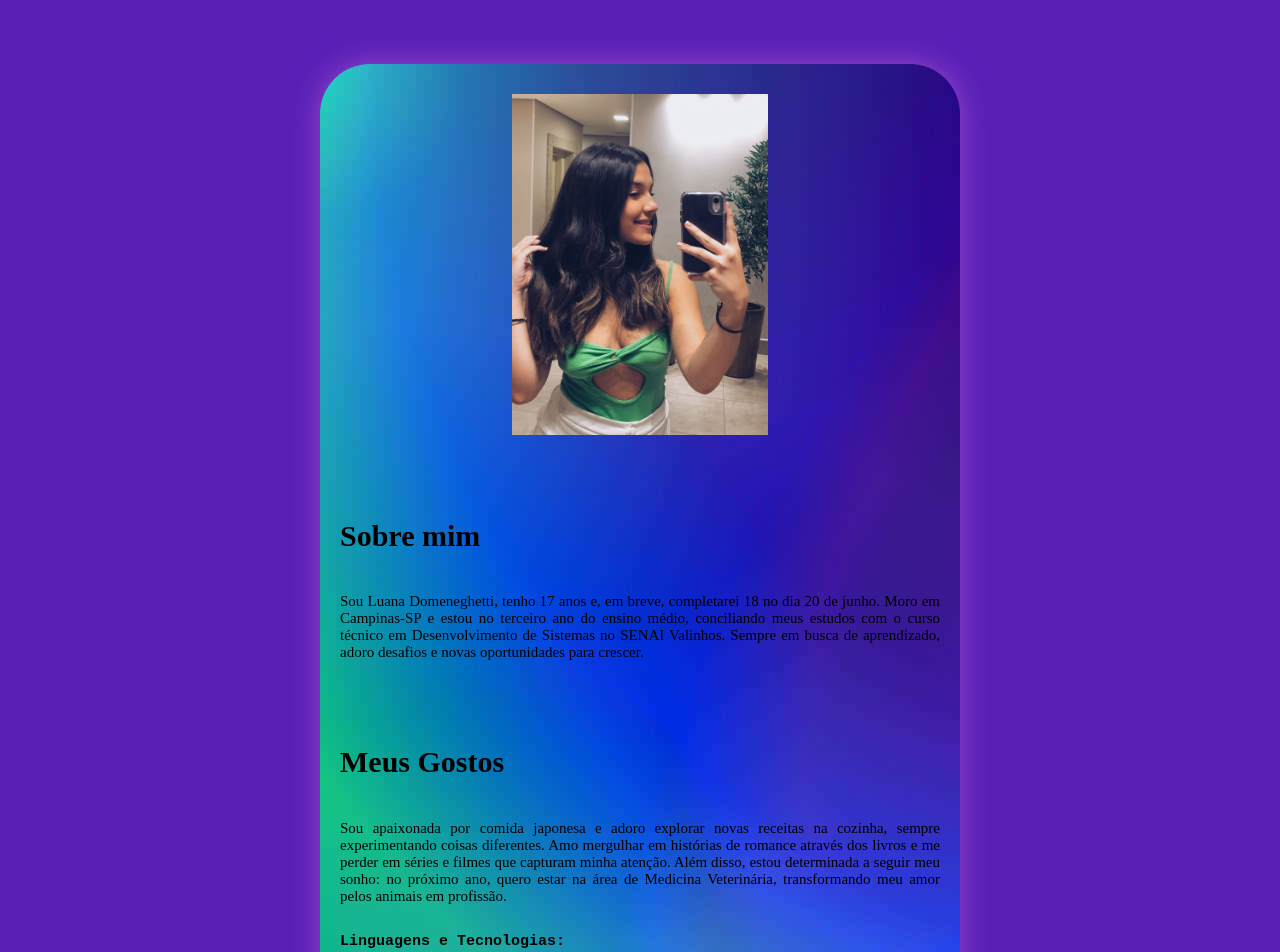
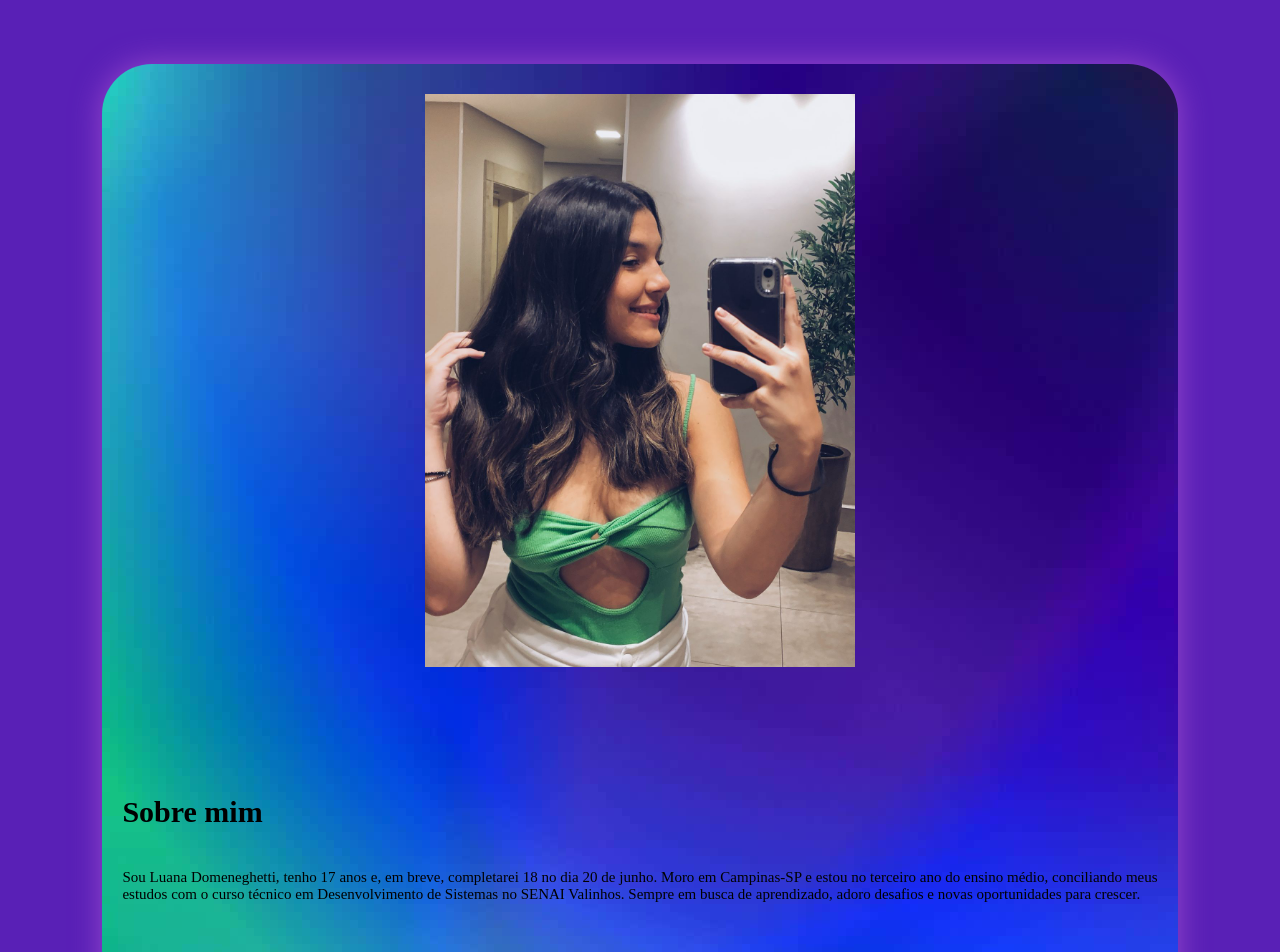
Before and after one commit to domeneghettii/pages-login, a Next.js app: page /profile in a window 1280 px wide. Shown: the top 952 px of the page. Built offline with nearby package versions, Linux system fonts and the light colour scheme.

Commit message:
Update pages.jsx

```diff
--- a/styles/Profile.module.css
+++ b/styles/Profile.module.css
@@ -1,7 +1,7 @@
 .container {
 	background-image: url('/auraazul.jpg');
-    width: 50%;
-    height: 200vh;
+    width: 84%;
+    height: 250vh;
     margin: 5% auto;
     background-color:#ebebeb;
     border-radius: 50px;
@@ -50,11 +50,12 @@
 }
 
 .language h1 {
+    font-family:'Times New Roman', Times, serif;
     color: #000000;
     text-align:left;
     font-size: 50px;
     margin: 20px;
-    font-size: 15px;
+    font-size: 28px;
     padding-top: 8px;
 }
 
```
Also changed, not shown: public/iconcss.png (added).
